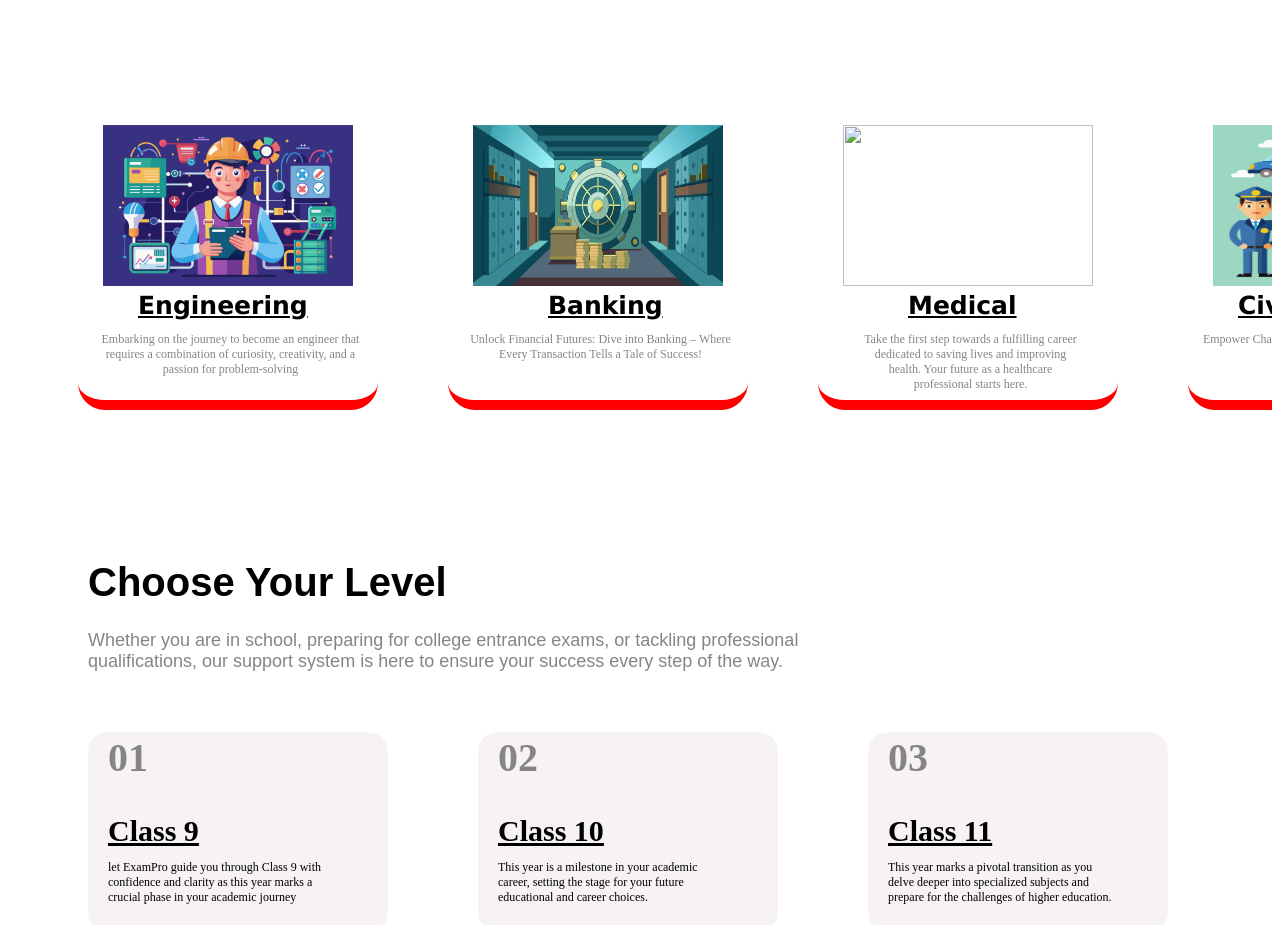
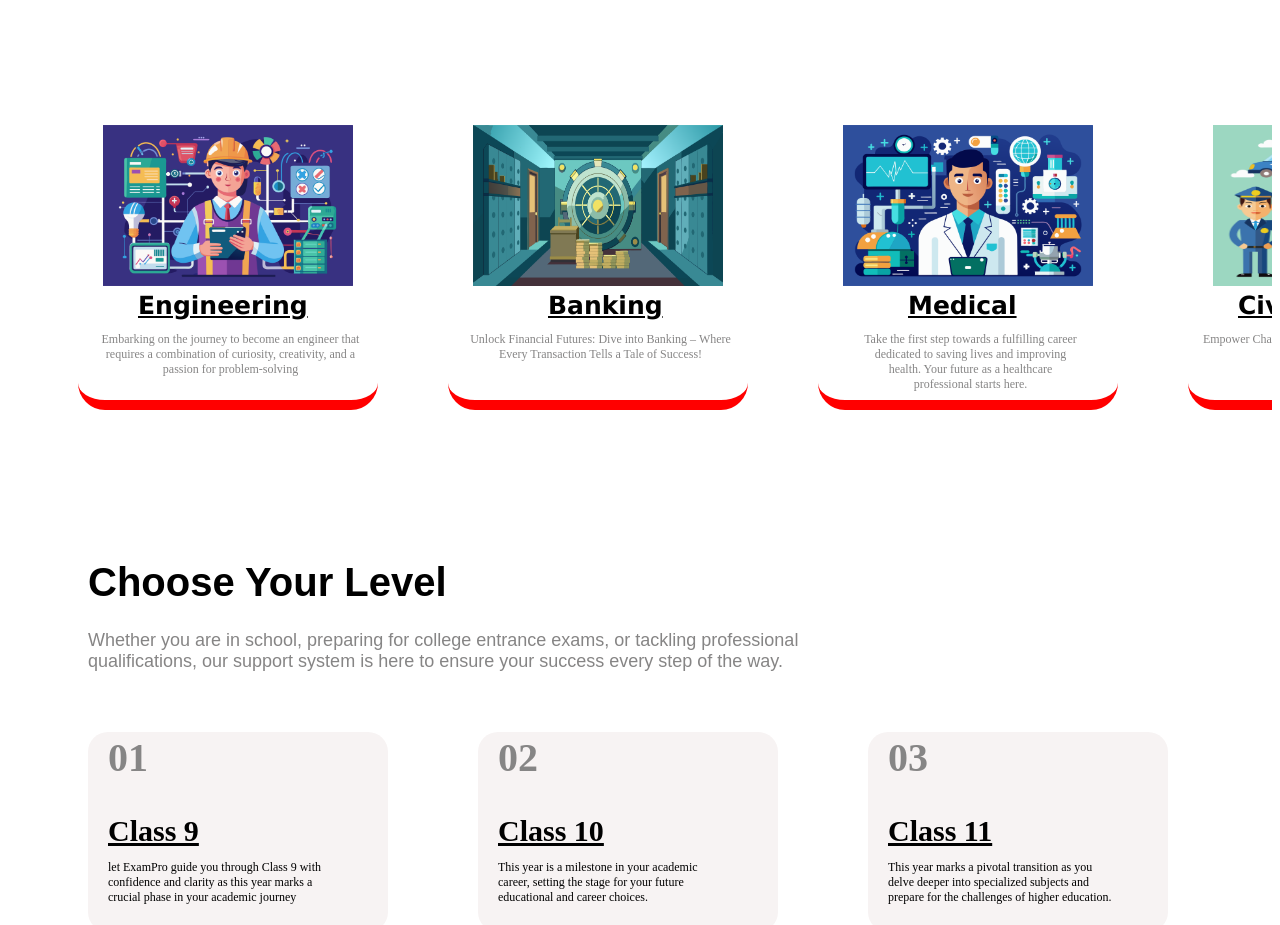
Before and after one commit to priyasinghh29/EXAMPRO, a plain HTML site: page index.html in a window 1280 px wide. Shown: the part 1120-2045 px from the top of the page. Drawn offline with Linux system fonts and the light colour scheme.

Commit message:
Update index.html

```diff
--- a/index.html
+++ b/index.html
@@ -116,7 +116,7 @@
 
 
               <div class="img">
-                <img src="../assets/Medical science.png science.png">
+                <img src="../assets/Medical science.png">
               </div>
 
               <div class="title2">
```
